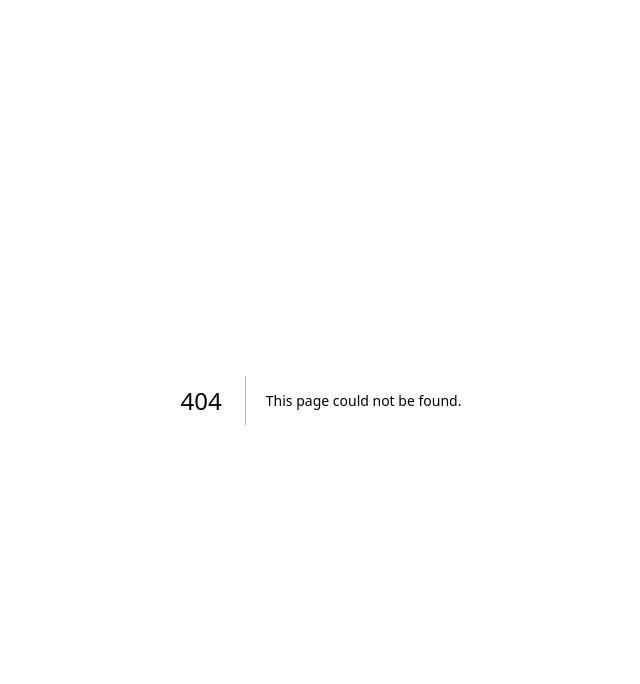
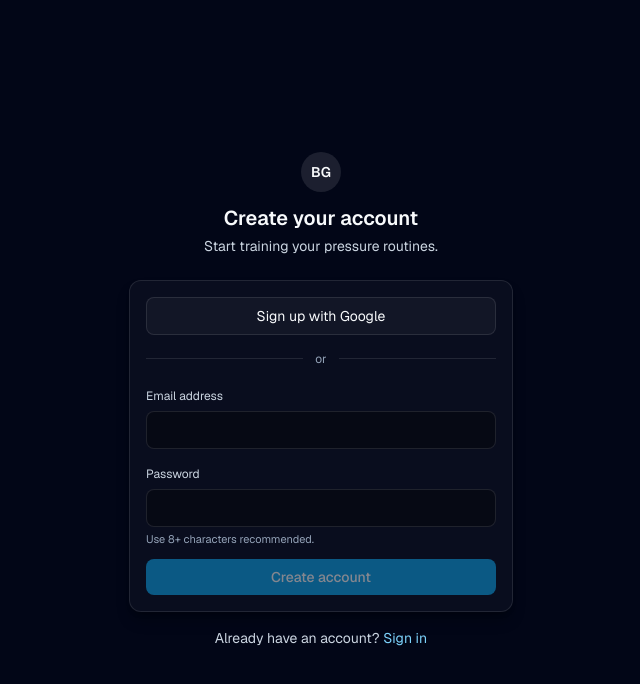
Before and after one commit to CODEHERO-alt/nextjs-with-supabase, a Next.js app: page /signup in a window 1280 px wide. Before the commit this address had no page. Shown: the top 684 px of the page, without its empty margins (319-959 px from the left). Built offline with nearby package versions, Linux system fonts and the light colour scheme; no server answers.

Commit message:
Create page.tsx

```diff
--- /dev/null
+++ b/app/signup/page.tsx
@@ -0,0 +1,123 @@
+"use client";
+
+import Link from "next/link";
+import { useState } from "react";
+import { createSupabaseBrowserClient } from "@/lib/supabase/browser";
+
+export default function SignupPage() {
+  const supabase = createSupabaseBrowserClient();
+  const [email, setEmail] = useState("");
+  const [password, setPassword] = useState("");
+  const [loading, setLoading] = useState(false);
+  const [msg, setMsg] = useState<string | null>(null);
+
+  async function signUp(e: React.FormEvent) {
+    e.preventDefault();
+    setLoading(true);
+    setMsg(null);
+
+    const { error } = await supabase.auth.signUp({
+      email,
+      password,
+      options: {
+        emailRedirectTo: `${window.location.origin}/auth/callback`,
+      },
+    });
+
+    setLoading(false);
+    if (error) return setMsg(error.message);
+
+    setMsg("Check your email to confirm your account.");
+  }
+
+  async function signUpWithGoogle() {
+    setLoading(true);
+    setMsg(null);
+
+    const { error } = await supabase.auth.signInWithOAuth({
+      provider: "google",
+      options: { redirectTo: `${window.location.origin}/auth/callback` },
+    });
+
+    setLoading(false);
+    if (error) setMsg(error.message);
+  }
+
+  return (
+    <div className="min-h-screen bg-slate-950 text-slate-50 flex items-center justify-center px-4">
+      <div className="w-full max-w-sm">
+        <div className="mb-6 text-center">
+          <div className="mx-auto mb-3 h-10 w-10 rounded-full bg-white/10 flex items-center justify-center text-sm font-semibold">
+            BG
+          </div>
+          <h1 className="text-xl font-semibold">Create your account</h1>
+          <p className="mt-1 text-sm text-slate-300">
+            Start training your pressure routines.
+          </p>
+        </div>
+
+        <div className="rounded-xl border border-white/10 bg-white/[0.03] p-4 shadow-lg shadow-black/30">
+          <button
+            onClick={signUpWithGoogle}
+            disabled={loading}
+            className="w-full rounded-lg border border-white/10 bg-white/[0.04] py-2 text-sm hover:bg-white/[0.06] disabled:opacity-50"
+          >
+            Sign up with Google
+          </button>
+
+          <div className="my-4 flex items-center gap-3">
+            <div className="h-px flex-1 bg-white/10" />
+            <span className="text-xs text-slate-400">or</span>
+            <div className="h-px flex-1 bg-white/10" />
+          </div>
+
+          <form onSubmit={signUp} className="space-y-3">
+            <div>
+              <label className="text-xs text-slate-300">Email address</label>
+              <input
+                className="mt-1 w-full rounded-lg border border-white/10 bg-black/30 px-3 py-2 text-sm outline-none focus:ring-2 focus:ring-sky-400/40"
+                value={email}
+                onChange={(e) => setEmail(e.target.value)}
+                autoComplete="email"
+              />
+            </div>
+
+            <div>
+              <label className="text-xs text-slate-300">Password</label>
+              <input
+                type="password"
+                className="mt-1 w-full rounded-lg border border-white/10 bg-black/30 px-3 py-2 text-sm outline-none focus:ring-2 focus:ring-sky-400/40"
+                value={password}
+                onChange={(e) => setPassword(e.target.value)}
+                autoComplete="new-password"
+              />
+              <p className="mt-1 text-[11px] text-slate-400">
+                Use 8+ characters recommended.
+              </p>
+            </div>
+
+            {msg && (
+              <div className="rounded-lg border border-white/10 bg-white/[0.04] p-2 text-xs text-slate-200">
+                {msg}
+              </div>
+            )}
+
+            <button
+              disabled={loading || !email || !password}
+              className="w-full rounded-lg bg-sky-500 py-2 text-sm font-medium text-white hover:bg-sky-400 disabled:opacity-50"
+            >
+              Create account
+            </button>
+          </form>
+        </div>
+
+        <p className="mt-4 text-center text-sm text-slate-300">
+          Already have an account?{" "}
+          <Link className="text-sky-300 hover:underline" href="/login">
+            Sign in
+          </Link>
+        </p>
+      </div>
+    </div>
+  );
+}
```
